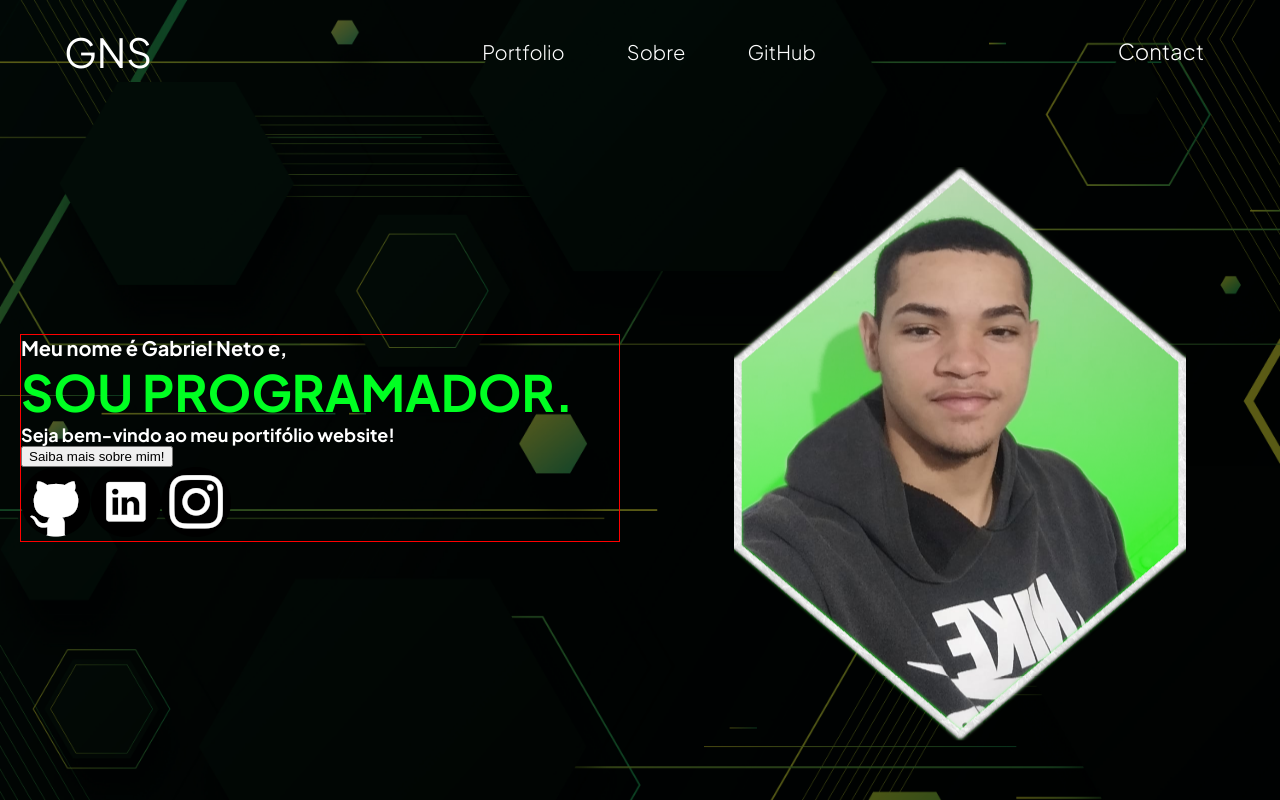
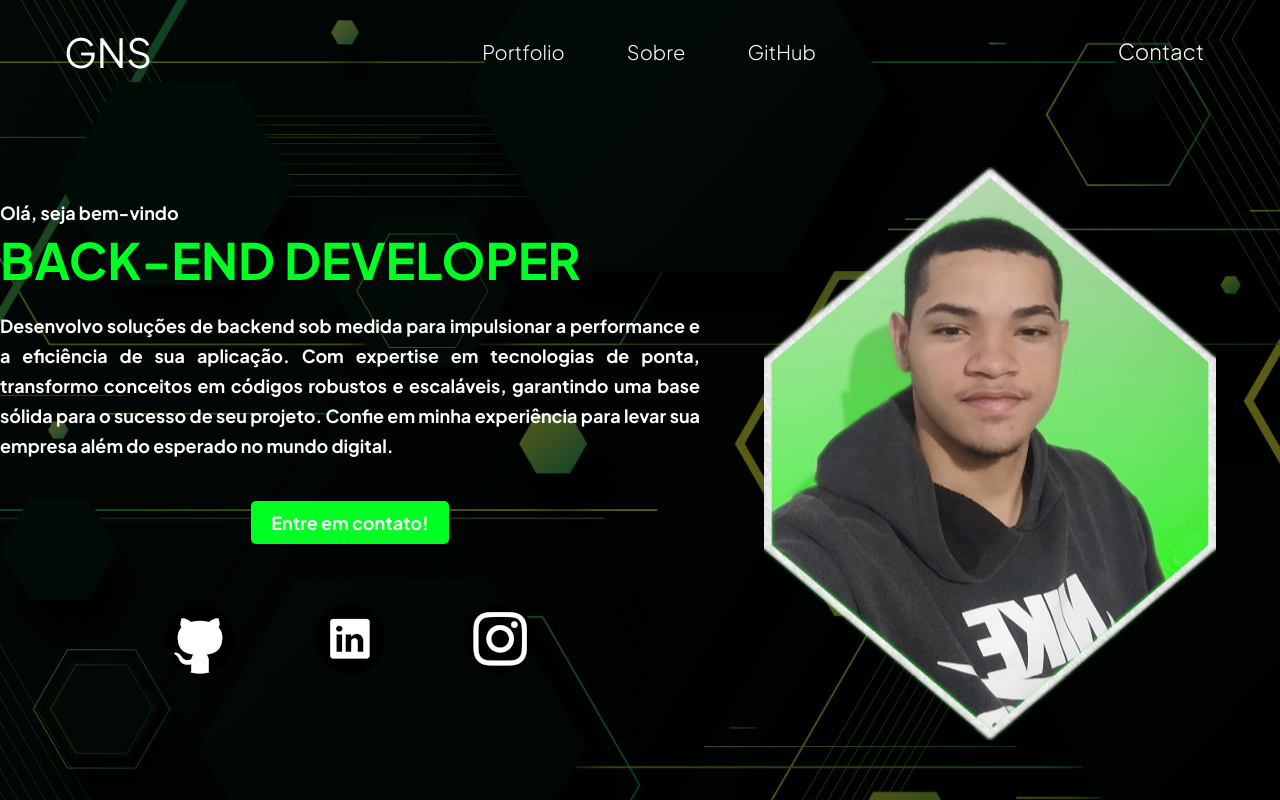
Before and after one commit to GNSiqueira/Portfolio, a React (Create React App) app: page / in a window 1280 px wide. Built offline with nearby package versions, Linux system fonts and the light colour scheme.

Commit message:
Página Home
Adicionei a página home ao meu portfólio

```diff
--- a/src/Pages/Home/Home.css
+++ b/src/Pages/Home/Home.css
@@ -28,30 +28,61 @@
 }
 
 .content .container .escrita {
-    text-align: start;
-    border: 1px solid red;
-    width: 600px;
+    width: 700px;
+    display: inline-block;
+    position: relative;
 }
 
-.content .container .escrita h3 {
-    color: var(--color-white);
-    font-family: var(--font-plus);
-    font-weight: bold;
-    font-size: 20px;
-}
+
 
 .content .container .escrita h2 {
     color: var(--color-green);
     font-family: var(--font-plus);
     font-weight: bold;
     font-size: 50px;
+    margin-bottom: 20px;
 }
 
-.content .container .escrita p {
+.content .container .escrita > p, .escrita > span{
     color: var(--color-white);
     font-family: var(--font-plus);
     font-size: large;
     font-weight: bold;
+    text-align: justify;
+    line-height: 30px;
+}
+
+.content .container .escrita > a {
+    display: block;
+    text-align: center;
+    margin: 0;
+    padding: 0;
+    margin-top: 40px;
+}
+
+.content .container .escrita .botao {
+    border: none;
+    text-decoration: none;
+    background-color: var(--color-green);
+    color: var(--color-white);
+    font-family: var(--font-plus);
+    font-weight: bold;
+    font-size: large;
+    padding: 10px 20px;
+    border-radius: 5px;
+    transition: all 0.5s;
+    cursor: pointer;
+}
+
+.content .container .escrita .icones {
+    margin-top: 60px;
+    display: flex;
+    justify-content: center;
+    gap: 5rem;
+}
+
+.content .container .escrita .icones a {
+
 }
 
 .content .foto {
--- a/src/Pages/Home/Home.js
+++ b/src/Pages/Home/Home.js
@@ -13,17 +13,15 @@ export default function Home() {
             <div className="content">
                 <section className="container">
                     <div className="escrita">
-                        <div>
-                            <h3>Meu nome é Gabriel Neto e,</h3>
-                            <h2>SOU PROGRAMADOR.</h2>
-                            <p>Seja bem-vindo ao meu portifólio website!</p>
-                            <a><button>Saiba mais sobre mim!</button></a>
-                        </div>
-                        <div className="icones">
-                            <a href="#"><img src={github} alt="github"/></a>
-                            <a href="#"><img src={linkedin} alt="linkedin"/></a>
-                            <a href="#"><img src={instagram} alt="instagram"/></a>
-                        </div>
+                            <span>Olá, seja bem-vindo</span>
+                            <h2><span>BACK-END  </span>   DEVELOPER</h2>
+                            <p>Desenvolvo soluções de backend sob medida para impulsionar a performance e a eficiência de sua aplicação. Com expertise em tecnologias de ponta, transformo conceitos em códigos robustos e escaláveis, garantindo uma base sólida para o sucesso de seu projeto. Confie em minha experiência para levar sua empresa além do esperado no mundo digital.</p>
+                            <a href="#"><button className="botao">Entre em contato!</button></a>
+                            <div className="icones">
+                                <a href="#"><img src={github} alt="github"/></a>
+                                <a href="#"><img src={linkedin} alt="linkedin"/></a>
+                                <a href="#"><img src={instagram} alt="instagram"/></a>
+                            </div>
                     </div>
                 </section>
                 <section className="foto">
```
Also changed, not shown: package.json (line endings or trailing spaces), public/index.html (line endings or trailing spaces), public/manifest.json, src/App.js (line endings or trailing spaces), src/Components/NavBar/NavBar.css (line endings or trailing spaces), src/Components/NavBar/NavBar.js (line endings or trailing spaces), src/index.js (line endings or trailing spaces), src/router.js (line endings or trailing spaces), src/styles.css (line endings or trailing spaces), 2 other files (tests, documents, lock files or other folders).
